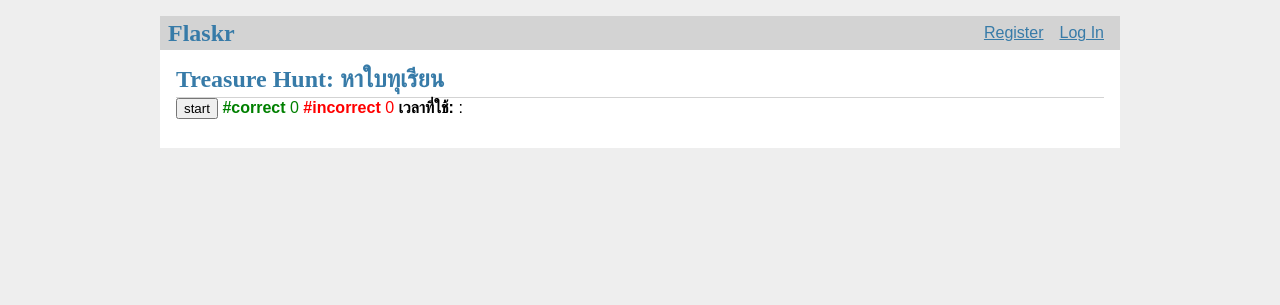
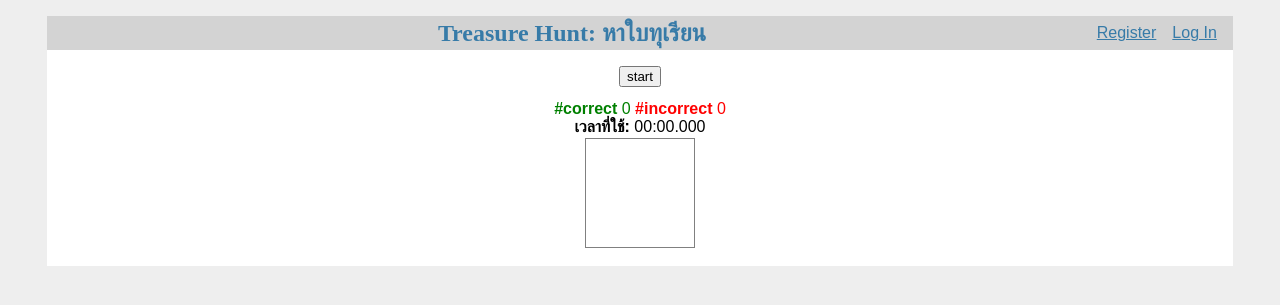
Before and after one commit to tpatikorn/PlantQuizGame, a Flask app: template templates/treasure_hunt.html in a window 1280 px wide. Shown: the top 305 px of the page. Run offline with Flask 3, Linux system fonts and the light colour scheme; the template is opened without the code that fills it: most values are stand-ins (such as "Sample title", 1, 10 or a date in 2020); a database or web service that is not in the repository returns one stand-in record (values such as "Sample title"); some libraries are stand-ins or nearby versions.

Commit message:
parameterized treasure_hunt

```diff
--- a/app.py
+++ b/app.py
@@ -18,6 +18,7 @@ def create_app():
 
     @app.before_request
     def init(*args):
+        auth.load_logged_in_user()
         pass
 
     @app.teardown_appcontext
@@ -46,9 +47,13 @@ def create_app():
     @app.route('/treasure_hunt', methods=['GET'])
     def treasure_hunt():
         ImageCacheManager.update_cache()
+        n_pics = int(request.args.get("n_pics", default=25))
+        n_correct = int(request.args.get("n_correct", default=5))
+        n_col = int(request.args.get("n_col", default=5))
+
         durian = list(filter(lambda _: _.name == "durian", ImageCacheManager.get_image_categories()))[0]
-        img, ans = image_treasure_hunt(25, 5, durian.id)
-        return render_template("treasure_hunt.html", img=img, ans=ans, dim=5, zip=zip)
+        img, ans = image_treasure_hunt(n_pics, n_correct, durian.id)
+        return render_template("treasure_hunt.html", img=img, ans=ans, n_col=n_col, n_correct=n_correct)
 
     @app.get('/images/<image_id>')
     def images(image_id):
--- a/static/style.css
+++ b/static/style.css
@@ -1,5 +1,5 @@
 html { font-family: sans-serif; background: #eee; padding: 1rem; }
-body { max-width: 960px; margin: 0 auto; background: white; }
+body { max-width: 95%; margin: 0 auto; background: white; }
 h1 { font-family: serif; color: #377ba8; margin: 1rem 0; }
 a { color: #377ba8; }
 hr { border: none; border-top: 1px solid lightgray; }
@@ -8,7 +8,7 @@ nav h1 { flex: auto; margin: 0; }
 nav h1 a { text-decoration: none; padding: 0.25rem 0.5rem; }
 nav ul  { display: flex; list-style: none; margin: 0; padding: 0; }
 nav ul li a, nav ul li span, header .action { display: block; padding: 0.5rem; }
-.content { padding: 0 1rem 1rem; }
+.content { padding: 1rem; }
 .content > header { border-bottom: 1px solid lightgray; display: flex; align-items: flex-end; }
 .content > header h1 { flex: auto; margin: 1rem 0 0.25rem 0; }
 .flash { margin: 1em 0; padding: 1em; background: #cae6f6; border: 1px solid #377ba8; }
@@ -24,7 +24,5 @@ nav ul li a, nav ul li span, header .action { display: block; padding: 0.5rem; }
 .content textarea { min-height: 12em; resize: vertical; }
 input.danger { color: #cc2f2e; }
 input[type=submit] { align-self: start; min-width: 10em; }
-.img {width: 100px; height: 100px; border:2px solid transparent; display: none}
-.td_img {width: 100px; height: 100px; border: 1px solid grey}
 .show {display: block}
 .hide {display: none}
--- /dev/null
+++ b/static/treasure_hunt.css
@@ -0,0 +1,4 @@
+.img {border:2px solid transparent; padding: 1px; display: none}
+.td_img {border: 1px solid grey}
+#treasure_map {table-layout: fixed; width: 100% }
+#treasure_map tr, #treasure_map td { overflow: hidden; }
--- a/templates/base.html
+++ b/templates/base.html
@@ -3,7 +3,7 @@
 <script type="text/javascript" src="../static/jquery-3.7.0.js"></script>
 <link rel="stylesheet" href="{{ url_for('static', filename='style.css') }}">
 <nav>
-    <h1>Flaskr</h1>
+    <h1>{% block header %}{% endblock %}</h1>
     <ul>
         {% if g.user %}
             <li><span>{{ g.user.username }}</span>
@@ -15,9 +15,6 @@
     </ul>
 </nav>
 <section class="content">
-    <header>
-        {% block header %}{% endblock %}
-    </header>
     {% for message in get_flashed_messages() %}
         <div class="flash">{{ message }}</div>
     {% endfor %}
--- a/templates/index.html
+++ b/templates/index.html
@@ -11,7 +11,9 @@
         });
     </script>
     <div id="hello">
-        {{ g.user }}
+        {% if g.user %}
+            <li><span>{{ g.user.username }}</span>
+        {% endif %}
     </div>
     <div id="hello2">
         {{ g.user }}
--- a/templates/treasure_hunt.html
+++ b/templates/treasure_hunt.html
@@ -5,15 +5,34 @@
 {% endblock %}
 
 {% block content %}
+    <meta id="game_data"
+          data-n_correct="{{ n_correct }}"
+          data-n_col = "{{ n_col }}"
+          data-n_pics = "{{ n_pics }}"
+    >
+    <link rel="stylesheet" href="{{ url_for("static", filename="treasure_hunt.css") }}">
     <script type="text/javascript">
         let scores = {correct: 0, incorrect: 0};
         let playing = true;
         let timer;
+        let start_time;
         $(function () {
+            function get_game_data(key, parser=function(x) {return x}) {
+                return parser($("#game_data").data(key));
+            }
+            const n_col = get_game_data("n_col", parseInt);
+            const n_row = Math.ceil(get_game_data("n_pics")/n_col);
+            const img_width = 100;
+            const td_width = img_width+6;
+            $("#treasure_map").css("height", n_row*td_width+"px").css("width", n_col*td_width+"px");
+            $(".td_img").css("width", td_width+"px").css("height", td_width+"px");
+            $(".img").css("width", img_width+"px").css("height", img_width+"px");
+
             $('#start').on('click', function () {
                 alert("เริ่ม!")
+                $(".td_img").css("border","transparent");
                 $(".img").show();
-                const start_time = Date.now();
+                start_time = Date.now();
 
                 timer = setInterval(function () {
                     const elapse = Date.now() - start_time;
@@ -38,10 +57,14 @@
                     $(this).data("selected", true);
                     $("#correct").html(scores.correct);
                     $("#incorrect").html(scores.incorrect);
-                    if (scores.correct === 5) {
-                        alert("You win! You picked all the correct images!");
+                    if (scores.correct === $("#game_data").data("n_correct")) {
+                        clearInterval(timer);
+                        const elapse = Date.now() - start_time;
+                        alert(`ในที่สุดก็เลือกครบ!
+                        ตอบถูก ${scores.correct} ภาพ
+                        ตอบผิด ${scores.incorrect} ภาพ
+                        ใช้เวลาไป ${Math.floor(elapse / 60_000)} นาที ${(elapse/1000 % 60).toFixed(3)} วินาที`);
                         playing = false;
-                        clearInterval(timer);
                     }
                 }
             });
@@ -54,24 +77,24 @@
         });
 
     </script>
-    <input type="button" id="start" value="start">
-    <label for="correct" style="color:green">#correct</label>
-    <span id="correct" style="color:green">0</span>
-    <label for="incorrect" style="color:red">#incorrect</label>
-    <span id="incorrect" style="color:red">0</span>
-    <label for="minutes">เวลาที่ใช้: </label>
-    <span id="minutes"></span>:<span id="seconds"></span>
-    <div id="quiz">
-        <table>
-            {% for i in range(0, dim*dim) %}
-                {% if dim*dim == 25 and i % 5 == 0 %}
+    <div id="quiz" style="text-align: center">
+        <input type="button" id="start" value="start"> <br>
+        <label for="correct" style="color:green">#correct</label>
+        <span id="correct" style="color:green">0</span>
+        <label for="incorrect" style="color:red">#incorrect</label>
+        <span id="incorrect" style="color:red">0</span> <br>
+        <label for="minutes">เวลาที่ใช้: </label>
+        <span id="minutes">00</span>:<span id="seconds">00.000</span>
+        <table id="treasure_map" style="margin:0 auto">
+            {% for i in range(0, img|length) %}
+                {% if i % n_col == 0 %}
                     <tr>
                 {% endif %}
             <td id="{{ img[i].id }}" class="td_img">
                 <img src="images/{{ img[i].id }}" class="img" alt="{{ img[i].filename }}"
                      data-correct="{% if ans[i] %}1{% else %}0{% endif %}" data-selected="false"/>
             </td>
-            {% if dim*dim == 25 and (i + 1) % 5 == 0 %}
+            {% if (i + 1) % n_col == 0 or i == img|length %}
                 </tr>
             {% endif %}
             {% endfor %}
```
